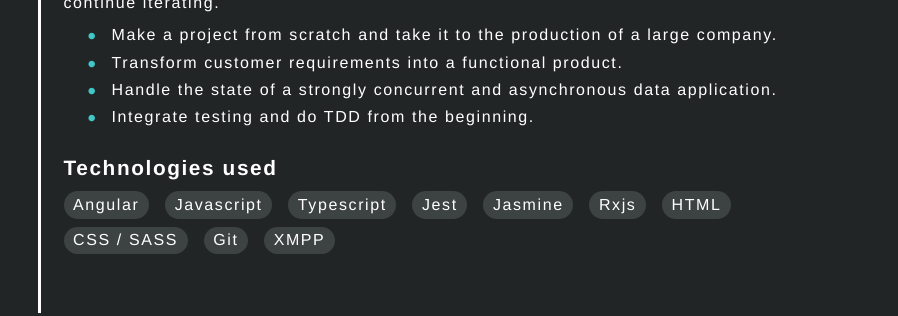
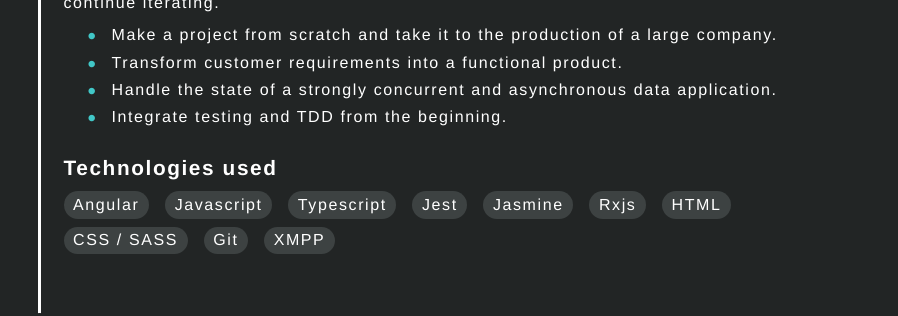
Before and after one commit to adrisons/adrisons.github.io, a Jekyll site: the page built from curriculum.html, in a window 1280 px wide and 900 px high, scrolled down 1030 px. Shown: the part 152-468 px from the top of the window, without its empty margins (190-1088 px from the left). Built offline with Jekyll 4.4.1, drawn with Linux system fonts in a browser that asks for light colours; nearby versions of some CDN libraries.

```diff
--- a/_data/curriculum/experience.yml
+++ b/_data/curriculum/experience.yml
@@ -20,7 +20,7 @@
       - Make a project from scratch and take it to the production of a large company.
       - Transform customer requirements into a functional product.
       - Handle the state of a strongly concurrent and asynchronous data application.
-      - Integrate testing and do TDD from the beginning.
+      - Integrate testing and TDD from the beginning.
 
   technologies:
     title: Technologies used
```
Also changed, not shown: README.md.
